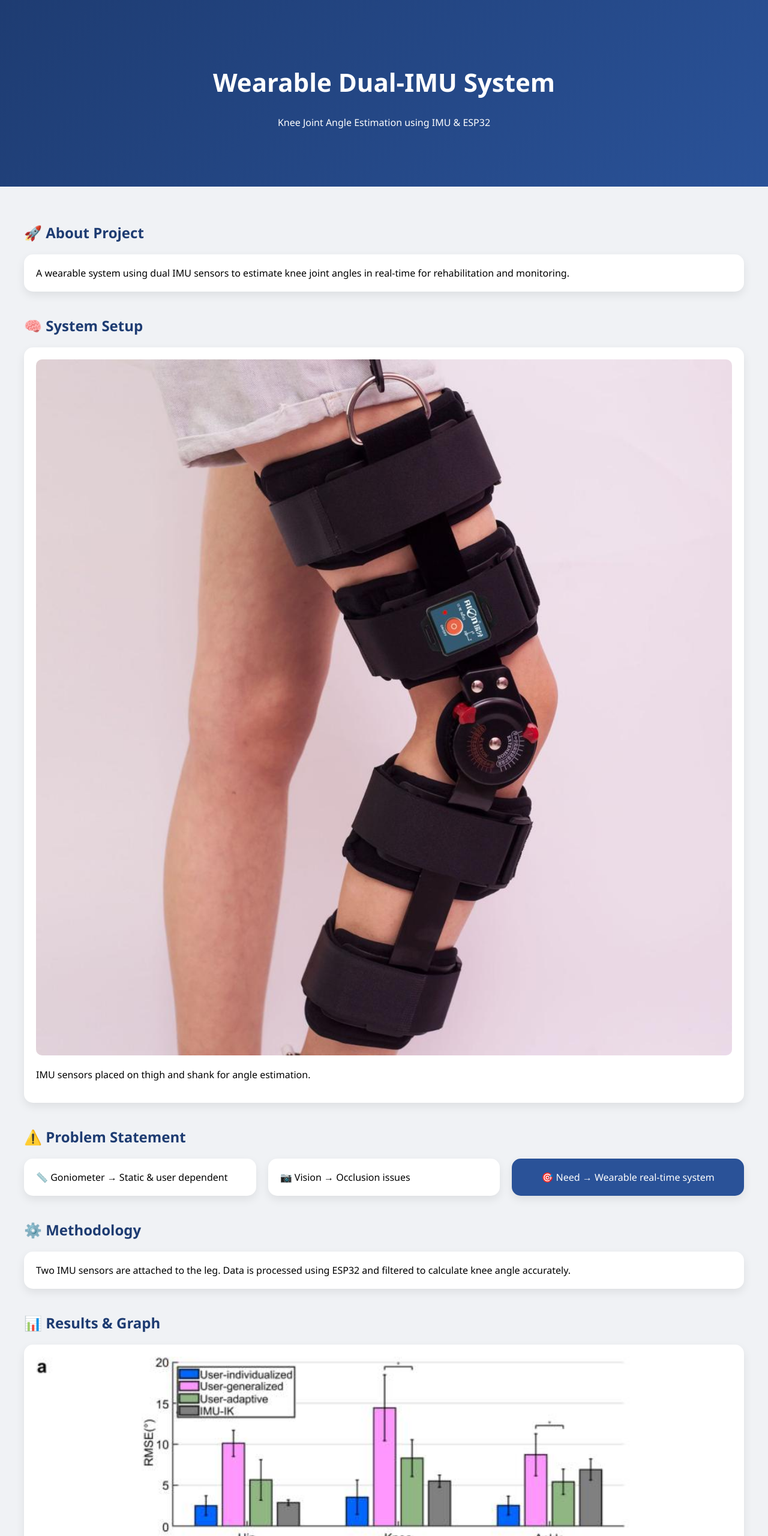
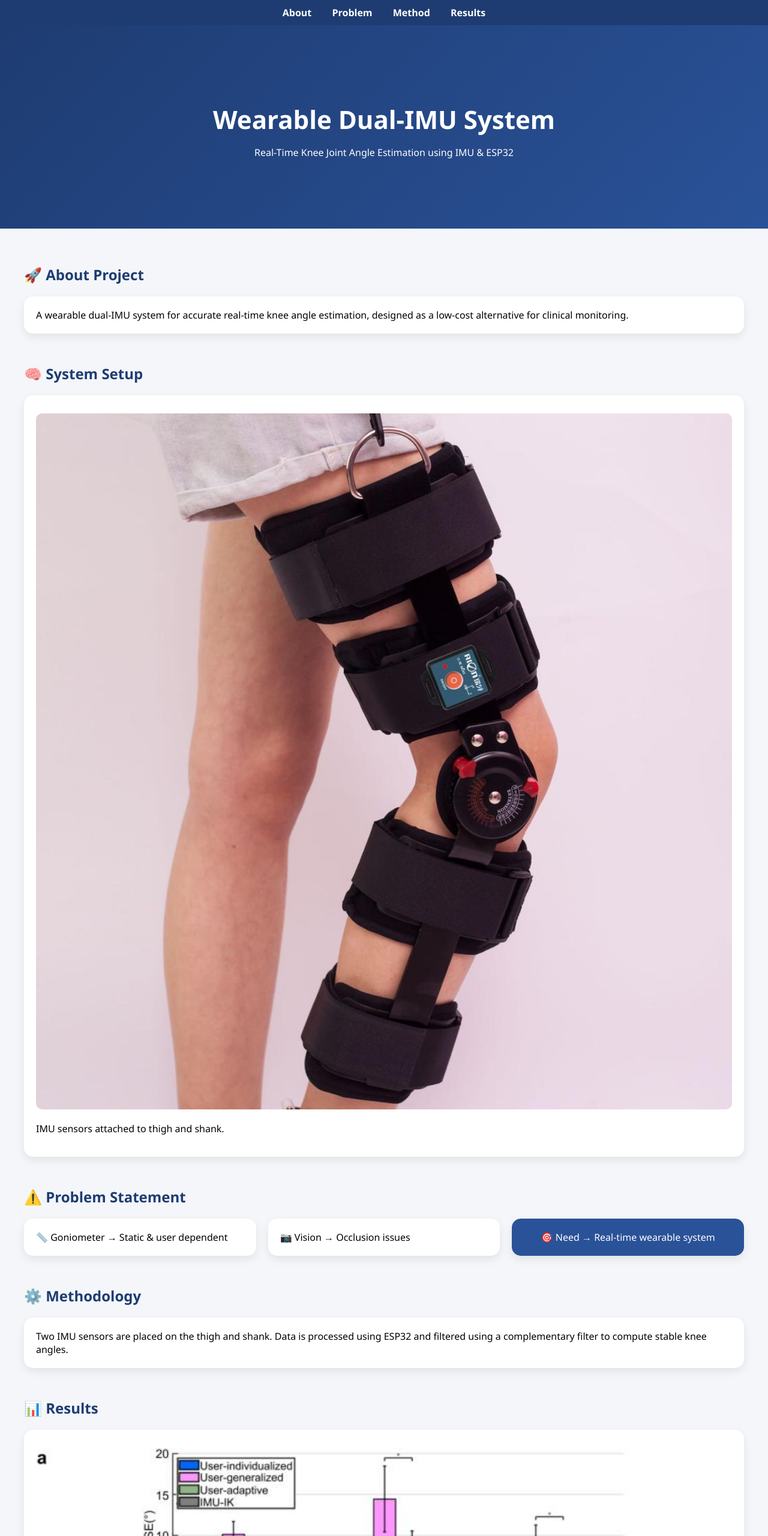
Before and after one commit to Thanisha09/knee-imu-project, a plain HTML site: page index.html in a window 1280 px wide. Shown: the top 2560 px of the page at 60% size. Drawn offline with Linux system fonts and the light colour scheme.

Commit message:
Update index.html

```diff
--- a/index.html
+++ b/index.html
@@ -8,56 +8,87 @@
 body {
     margin: 0;
     font-family: 'Segoe UI', sans-serif;
-    background: #f0f2f5;
+    background: #f4f6f9;
+    scroll-behavior: smooth;
 }
 
+/* NAVBAR */
+nav {
+    position: sticky;
+    top: 0;
+    background: #1e3c72;
+    padding: 10px;
+    text-align: center;
+}
+
+nav a {
+    color: white;
+    margin: 0 15px;
+    text-decoration: none;
+    font-weight: bold;
+}
+
+/* HERO */
 header {
     background: linear-gradient(135deg, #1e3c72, #2a5298);
     color: white;
-    padding: 80px 20px;
+    padding: 100px 20px;
     text-align: center;
 }
 
 header h1 {
     font-size: 42px;
+    margin-bottom: 10px;
 }
 
+/* CONTENT */
 .container {
     padding: 40px;
 }
 
 .section {
-    margin-bottom: 40px;
+    margin-bottom: 50px;
 }
 
 h2 {
     color: #1e3c72;
 }
 
+/* GRID */
 .grid {
     display: grid;
     grid-template-columns: repeat(auto-fit, minmax(250px, 1fr));
     gap: 20px;
 }
 
+/* CARD */
 .card {
     background: white;
     padding: 20px;
     border-radius: 15px;
     box-shadow: 0 6px 15px rgba(0,0,0,0.08);
+    transition: 0.3s;
 }
 
+.card:hover {
+    transform: translateY(-8px);
+}
+
+/* IMAGE */
 .card img {
     width: 100%;
     border-radius: 10px;
+    margin-top: 10px;
 }
 
+/* HIGHLIGHT */
 .highlight {
     background: #2a5298;
     color: white;
     text-align: center;
 }
 
+/* FOOTER */
 footer {
     text-align: center;
     padding: 20px;
@@ -70,58 +101,67 @@ footer {
 
 <body>
 
+<!-- NAVBAR -->
+<nav>
+    <a href="#about">About</a>
+    <a href="#problem">Problem</a>
+    <a href="#method">Method</a>
+    <a href="#results">Results</a>
+</nav>
+
+<!-- HERO -->
 <header>
     <h1>Wearable Dual-IMU System</h1>
-    <p>Knee Joint Angle Estimation using IMU & ESP32</p>
+    <p>Real-Time Knee Joint Angle Estimation using IMU & ESP32</p>
 </header>
 
 <div class="container">
 
-    <!-- About -->
-    <div class="section">
+    <!-- ABOUT -->
+    <div id="about" class="section">
         <h2>🚀 About Project</h2>
         <div class="card">
-            A wearable system using dual IMU sensors to estimate knee joint angles in real-time for rehabilitation and monitoring.
+            A wearable dual-IMU system for accurate real-time knee angle estimation, designed as a low-cost alternative for clinical monitoring.
         </div>
     </div>
 
-    <!-- System Image -->
+    <!-- SYSTEM IMAGE -->
     <div class="section">
         <h2>🧠 System Setup</h2>
         <div class="card">
             <img src="imu_setup.jpg">
-            <p>IMU sensors placed on thigh and shank for angle estimation.</p>
+            <p>IMU sensors attached to thigh and shank.</p>
         </div>
     </div>
 
-    <!-- Problem -->
-    <div class="section">
+    <!-- PROBLEM -->
+    <div id="problem" class="section">
         <h2>⚠️ Problem Statement</h2>
         <div class="grid">
             <div class="card">📏 Goniometer → Static & user dependent</div>
             <div class="card">📷 Vision → Occlusion issues</div>
-            <div class="card highlight">🎯 Need → Wearable real-time system</div>
+            <div class="card highlight">🎯 Need → Real-time wearable system</div>
         </div>
     </div>
 
-    <!-- Method -->
-    <div class="section">
+    <!-- METHOD -->
+    <div id="method" class="section">
         <h2>⚙️ Methodology</h2>
         <div class="card">
-            Two IMU sensors are attached to the leg. Data is processed using ESP32 and filtered to calculate knee angle accurately.
+            Two IMU sensors are placed on the thigh and shank. Data is processed using ESP32 and filtered using a complementary filter to compute stable knee angles.
         </div>
     </div>
 
-    <!-- Graph -->
-    <div class="section">
-        <h2>📊 Results & Graph</h2>
+    <!-- GRAPH -->
+    <div id="results" class="section">
+        <h2>📊 Results</h2>
         <div class="card">
             <img src="graph.png">
-            <p>Comparison of IMU vs reference showing strong correlation.</p>
+            <p>IMU vs reference comparison showing strong correlation.</p>
         </div>
     </div>
 
-    <!-- Results Summary -->
+    <!-- METRICS -->
     <div class="section">
         <h2>📈 Performance</h2>
         <div class="grid">
@@ -131,18 +171,10 @@ footer {
         </div>
     </div>
 
-    <!-- Contribution -->
-    <div class="section">
-        <h2>👩‍💻 My Contribution</h2>
-        <div class="card">
-            Hardware setup, coding, data collection, analysis, and system validation.
-        </div>
-    </div>
-
 </div>
 
 <footer>
-    Thanisha | Biomedical Engineering
+    Thanisha | Biomedical Engineering Project
 </footer>
 
 </body>
```
